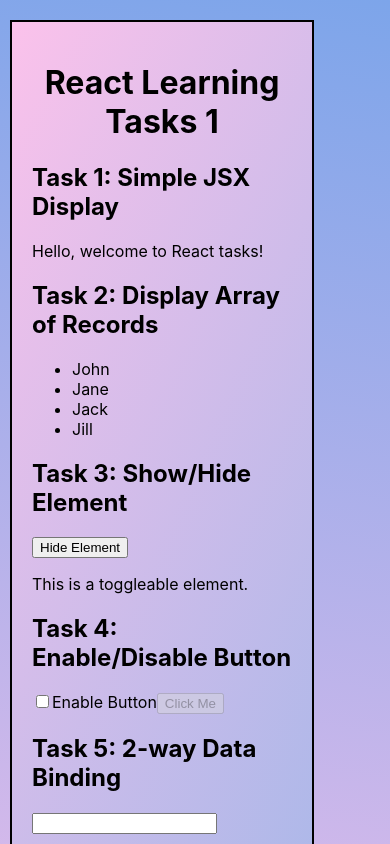
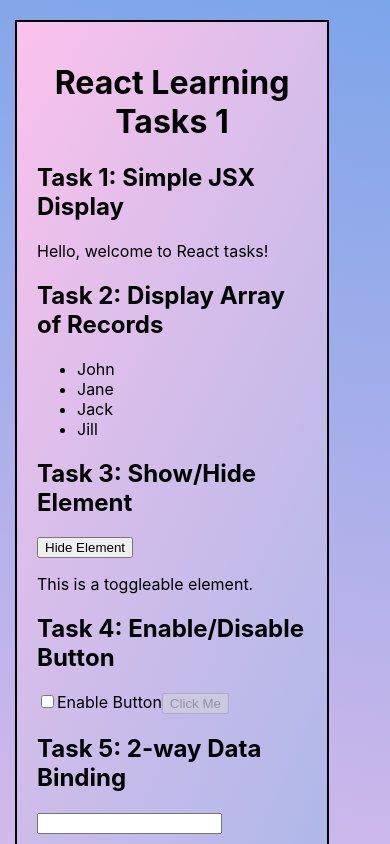
Before and after one commit to Harikaran1212/react-task-1, a React (Create React App) app: page / in a window 390 px wide. Shown: the top 844 px of the page. Built offline with nearby package versions, Linux system fonts and the light colour scheme.

Commit message:
Update App.css

```diff
--- a/src/App.css
+++ b/src/App.css
@@ -24,8 +24,8 @@
 
 @media only screen and (max-width: 600px)  {
   .game{
-    margin-left: 10px;
-    width: 300px;
+    margin-left: 15px;
+    width: 310px;
     margin-right:10px;
  }
 }
```
